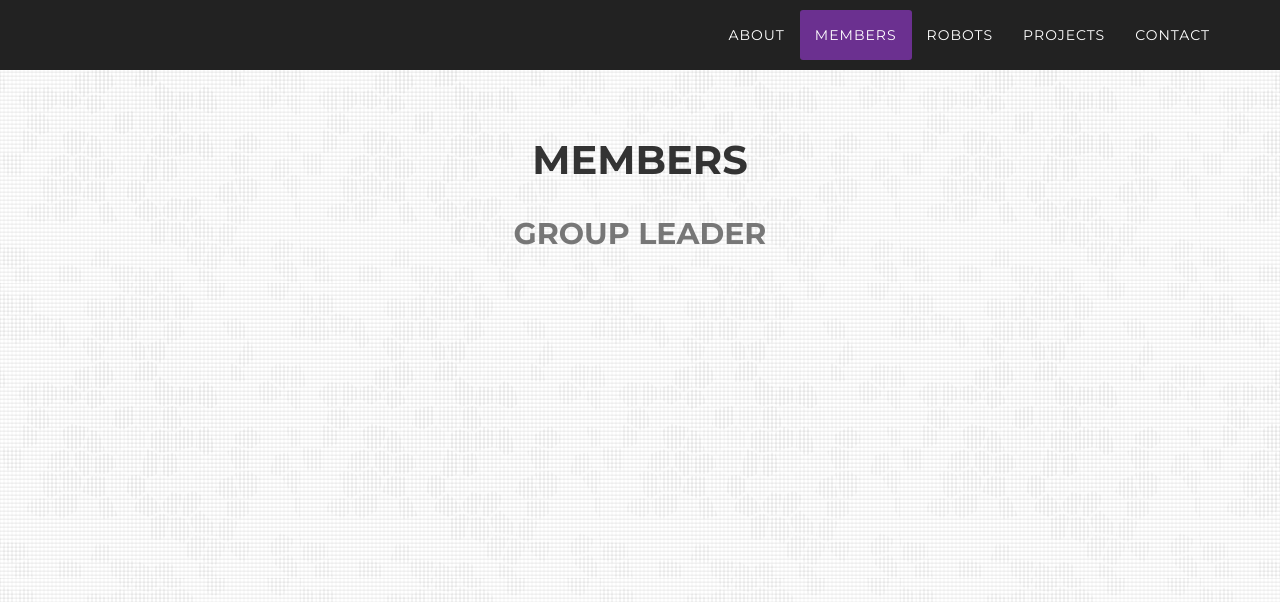
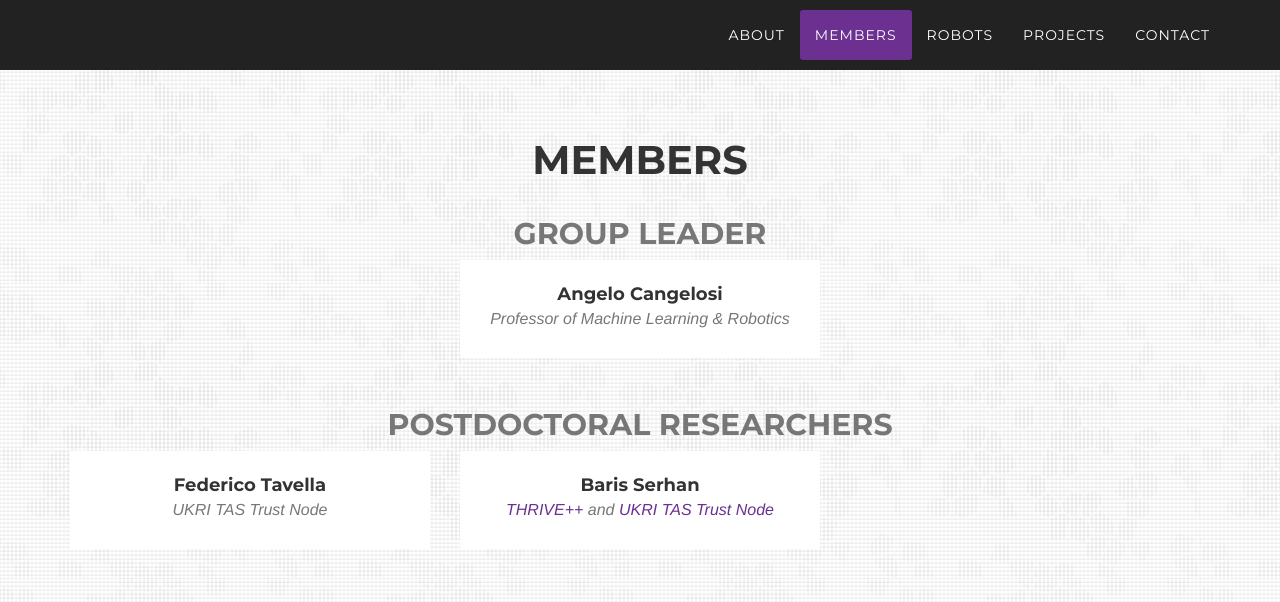
Before and after one commit to corolab/corolab.github.io, a Jekyll site: the page built from 2022-03-09-wiktor-rorot.markdown, in a window 1280 px wide and 1400 px high, scrolled down 1326 px. Shown: the top 602 px of the window. Built offline with Jekyll 4.4.1, drawn with Linux system fonts in a browser that asks for light colours; some web fonts are replaced; our own code applies the rules of GitHub Pages for plain Markdown files.

Commit message:
Add new class for phd students block

```diff
--- a/_includes/css/agency.css
+++ b/_includes/css/agency.css
@@ -377,6 +377,10 @@
     display: block;
     position: relative;
     margin: 0 auto;
+    max-width: 400px;
+}
+
+#members .members-item .phd-student-item {
     height: 360px;
     width: 360px;
 }
--- a/_includes/members.html
+++ b/_includes/members.html
@@ -90,7 +90,7 @@
 
             {% for member in include.phds %}
             {% assign var = forloop.index0 | modulo:2 %}
-                <div class="col-md-4 col-sm-6 members-item">
+                <div class="col-md-4 col-sm-6 members-item phd-student-item">
                     <a {% if member.website %}href={{member.website}}{% endif %} class="members-link" data-toggle="modal">
                         <div class="members-hover">
                             <div class="members-hover-content">
--- a/js/masonry_init.js
+++ b/js/masonry_init.js
@@ -1,5 +1,5 @@
 var $grid = $('.phd-students').masonry({
-    itemSelector: '.members-item',
+    itemSelector: '.phd-student-item',
     horizontalOrder: true,
     initLayout: true,
 });
```
